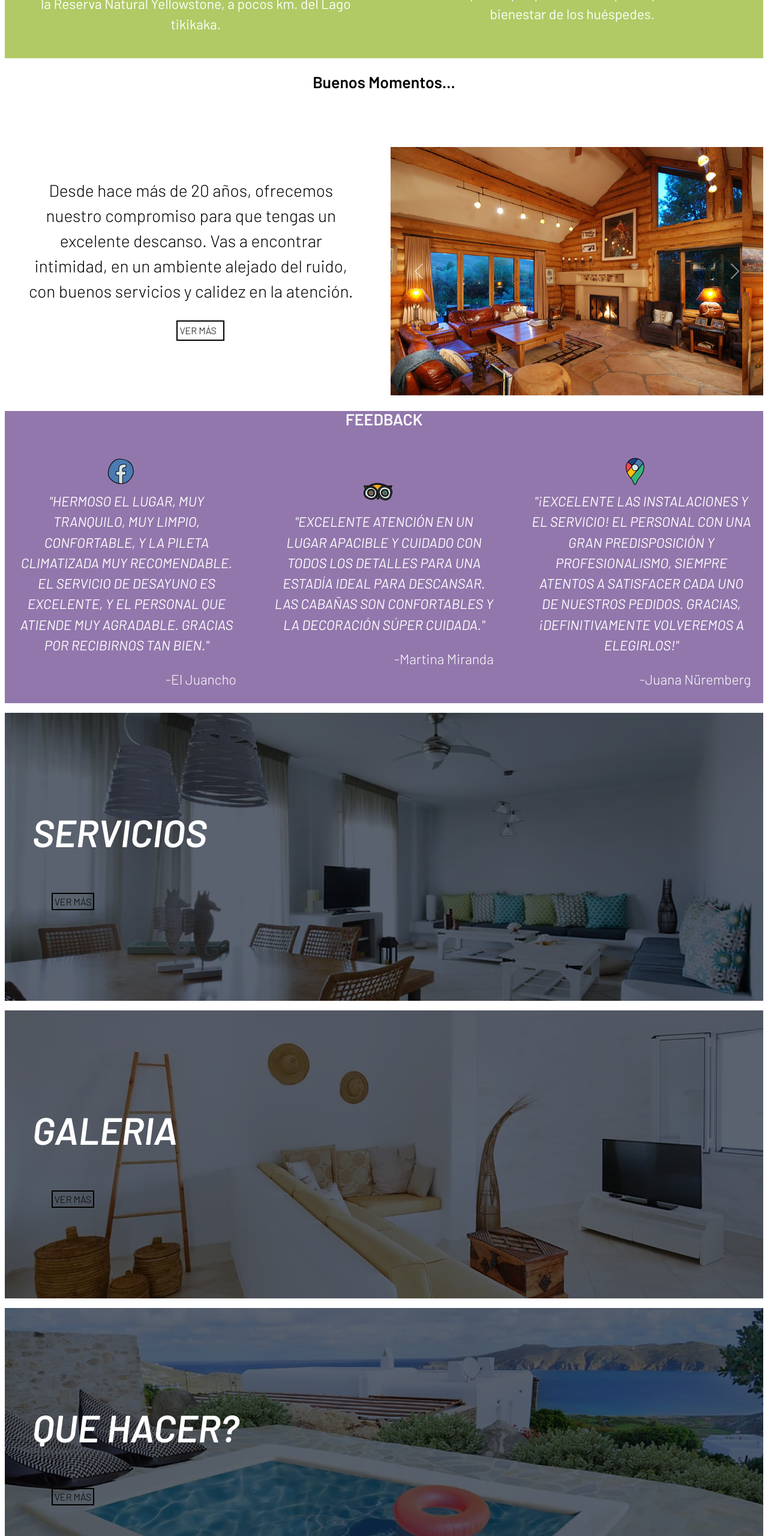
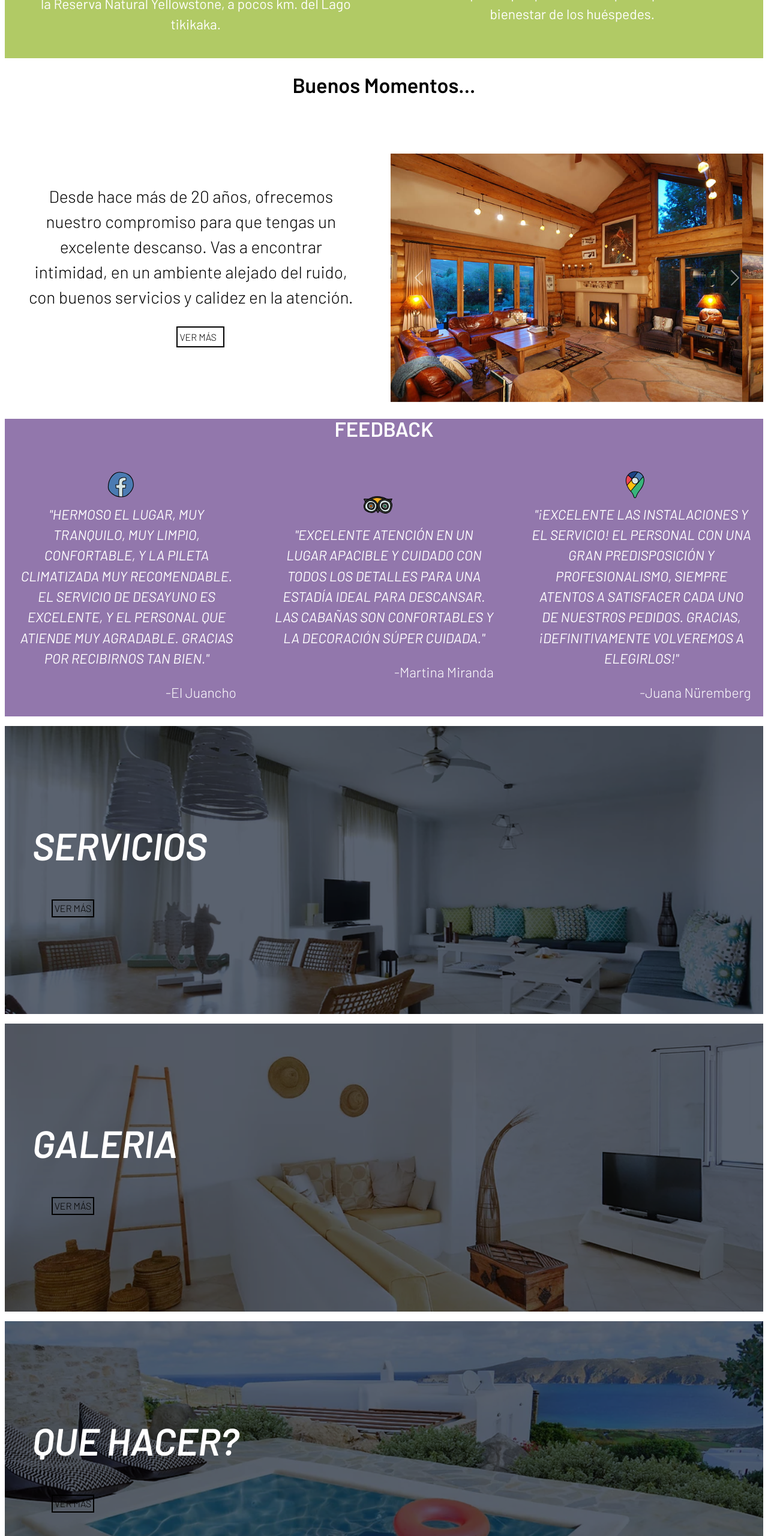
Before and after one commit to Fernan007do/NADa-sorry, a website: page index.html in a window 1280 px wide. Shown: the part 880-3440 px from the top of the page at 60% size. Drawn offline with nearby package versions, Linux system fonts and the light colour scheme; a web font is replaced by a local one.

Commit message:
verificacion + cambios h2

```diff
--- a/index.html
+++ b/index.html
@@ -88,7 +88,7 @@
             <section class="pl-3 pr-3" id="Fourth">
 
                 <header class="section-title">
-                    <h3>Buenos Momentos...</h3>
+                    <h2>Buenos Momentos...</h2>
                 </header>
 
                 <div class="splited-cont">
@@ -136,7 +136,7 @@
             <!-- OPINIONES CON LINK E ICONOS (Creo que puede ir <article>) -->
             <section class="cont cont--background-dark" id="Opiniones">
                 <header class="section-title">
-                    <h3>FEEDBACK</h3>
+                    <h2>FEEDBACK</h2>
                 </header>
 
                 <div class="splited-cont">
@@ -188,21 +188,21 @@
 
                 <div class="  background-image background-image--servicios big-options__cont">
                     <div class="big-options__element">
-                        <h3 class="big-options__title">SERVICIOS</h3>
+                        <h2 class="big-options__title">SERVICIOS</h2>
                         <a class="bot bot--contrast" href="./pages/servicios.html">Ver más</a>
                     </div>
                 </div>
 
                 <div class=" background-image background-image--gallery big-options__cont">
                     <div class="big-options__element">
-                        <h3 class="big-options__title">GALERIA</h3>
+                        <h2 class="big-options__title">GALERIA</h2>
                         <a class="bot bot--contrast" href="./pages/galeria.html">Ver más</a>
                     </div>
                 </div>
 
                 <div class=" background-image background-image--queHacer big-options__cont">
                     <div class="big-options__element">
-                        <h3 class="big-options__title">QUE HACER?</h3>
+                        <h2 class="big-options__title">QUE HACER?</h2>
                         <a class="bot bot--contrast" href="./pages/queHacer.html">Ver más</a>
                     </div>
                 </div>
@@ -217,7 +217,7 @@
 
                 <div class="contact-cont">
                     <div class="contact-cont__header cent">
-                        <h3 class="contact-cont__title text-center">¿En qué te podemos ayudar?</h3>
+                        <h2 class="contact-cont__title text-center">¿En qué te podemos ayudar?</h2>
                         <p class="contact-cont__body text-center">
                             Si deseás realizar consultas sobre nuestras promociones, servicios y disponibilidad de nuestras cabañas, completá el siguiente formulario de contacto y te responderemos a la brevedad.
                         </p>
@@ -264,7 +264,7 @@
                 <!-- EN ESTE DIV VA EL LOGO Y EL NOMRE DE NUEVO, PA QUE QUEDE FACHERO NOMAS -->
                 <div class="cent" >
                     <img src="./img/casita-verde.png" alt="logo FOREST CABINS">
-                    <h3 class="logo__title">Forest Cabins</h3>
+                    <h2 class="logo__title">Forest Cabins</h2>
                 </div>
 
 
```
Also changed, not shown: google2c9809d847360ee8.html (added, +1 -0 lines).
